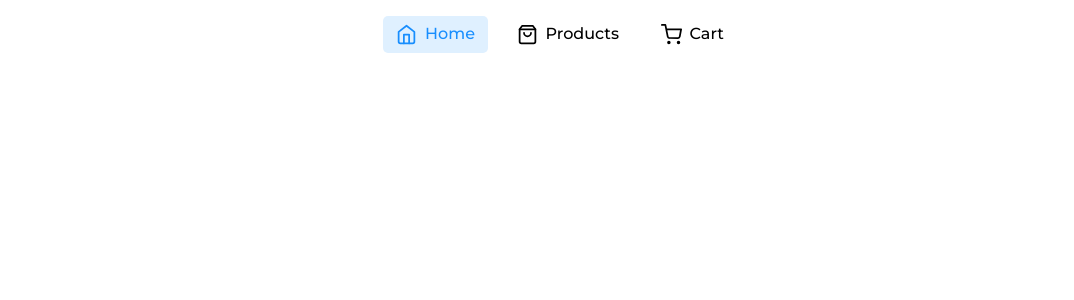
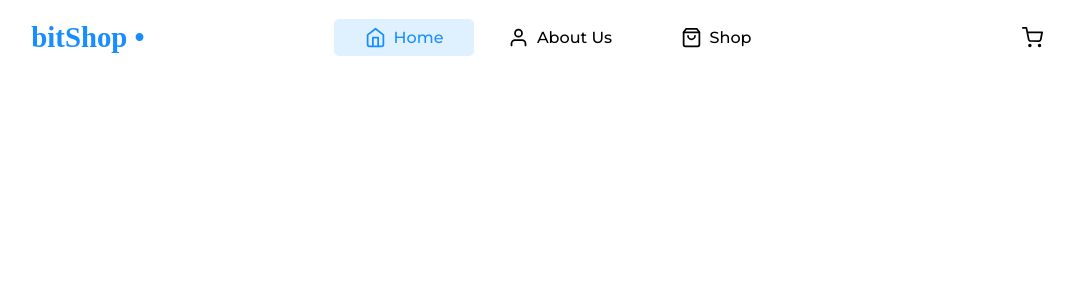
Before and after one commit to thomasmfx/bitshop, a React (Vite) app: page / in a window 1280 px wide. Shown: the top 300 px of the page, without its empty margins (80-1154 px from the left). Built offline with nearby package versions, Linux system fonts and the light colour scheme.

Commit message:
🌟 feat: add more routes and improve style
routes added: /about-us, /shop and /cart

```diff
--- a/src/App.jsx
+++ b/src/App.jsx
@@ -1,11 +1,16 @@
+import PropTypes from 'prop-types'
 import Nav from './components/Nav/Nav'
 
-function App() {
+function App({currentRoute}) {
   return (
     <div>
-      <Nav currentRoute={'home'}/>
+      <Nav currentRoute={currentRoute}/>
     </div>
   )
 }
 
+App.propTypes = {
+  currentRoute: PropTypes.string
+}
+
 export default App
--- a/src/components/Nav/Nav.jsx
+++ b/src/components/Nav/Nav.jsx
@@ -1,14 +1,21 @@
-import styled, { css } from 'styled-components'
+import styled from 'styled-components'
 import PropTypes from 'prop-types';
-import { Home, ShoppingBag, ShoppingCart } from 'react-feather';
+import { Link } from 'react-router-dom';
+import { Home, ShoppingBag, ShoppingCart, User } from 'react-feather';
 
 const StyledNav = styled.nav`
-  display: flex;
-  justify-content: center;
+  display: grid;
+  grid-template-columns: 1fr 2fr 1fr;
+  justify-items: center;
   align-items: center;
   padding: 1em;
   gap: 1em;
-  flex: 1;
+`;
+
+const Wrapper = styled.div`
+  display: flex;
+  align-items: center;
+  gap: 1em;
 `;
 
 const Button = styled.button`
@@ -25,27 +32,56 @@ const Button = styled.button`
   padding: .4em .8em;
   font-weight: 500;
   border-radius: 5px;
+  width: 140px;
 
   &:hover {
     color: #188efe;
   }
 `;
 
+const CartButton = styled(Button)`
+  border-radius: 50%;
+  padding: .7em;
+  width: 46.5px
+`;
+
+const Logo = styled.p`
+  font-size: 1.8rem;
+  font-weight: bold;
+  color: #188efe;
+`
+
 function Nav({currentRoute = 'home'}) {
   return (
     <StyledNav>
-      <Button selected={currentRoute === 'home'}>
+      <Link to={'/'} style={{textDecoration: 'none'}}>
+        <Logo> bitShop •</Logo>
+      </Link>
+      <Wrapper>
+        <Link to={'/'} style={{textDecoration: 'none'}}>
+          <Button selected={currentRoute === '/'}>
             <Home size={21}/>
             <p>Home</p>
           </Button>
-      <Button selected={currentRoute === 'products'}>
+        </Link>
+        <Link to={'/about-us'} style={{textDecoration: 'none'}}>
+          <Button selected={currentRoute === 'about-us'}>
+            <User size={21}/>
+            <p>About Us</p>
+          </Button>
+        </Link>
+        <Link to={'/shop'} style={{textDecoration: 'none'}}>
+          <Button selected={currentRoute === 'shop'}>
             <ShoppingBag size={21}/>
-        <p>Products</p>
+            <p>Shop</p>
           </Button>
-      <Button selected={currentRoute === 'cart'}>
+        </Link>
+      </Wrapper>
+      <Link to={'/cart'} style={{textDecoration: 'none'}}>
+        <CartButton selected={currentRoute === 'cart'}>
           <ShoppingCart size={21}/>
-        <p>Cart</p>
-      </Button>
+        </CartButton>
+      </Link>
     </StyledNav>
   )
 }
--- a/src/index.css
+++ b/src/index.css
@@ -28,3 +28,8 @@ overflow-wrap: break-word;
 input, button, textarea, select {
 font: inherit;
 }
+
+#root {
+  min-height: 100vh;
+  width: 100vw;
+}
```
Also changed, not shown: src/routes.jsx (+14 -2 lines). Lines whose indentation alone changed are shown as unchanged.
